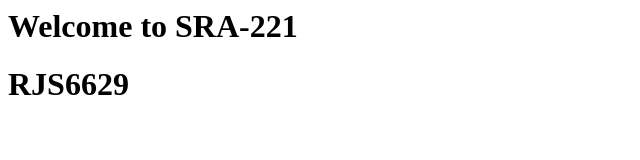
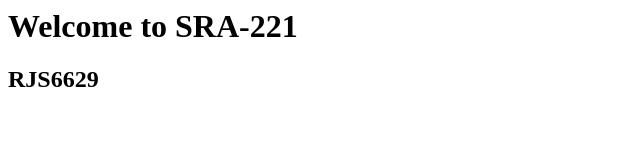
Before and after one commit to RYAN4554/RYAN4554.github.io, a plain HTML site: page index.html in a window 1280 px wide. Shown: the whole page, without its empty margins (0-640 px from the left). Drawn offline with Linux system fonts and the light colour scheme.

Commit message:
Update index.html

```diff
--- a/index.html
+++ b/index.html
@@ -2,7 +2,7 @@
 <head><title>SRA-221 Course Home Page</title></head>
 <body>
 <h1>Welcome to SRA-221</h1>
-  <h1>RJS6629</h1>
+  <h2>RJS6629</h2>
 
 </body>
 </html>
```
